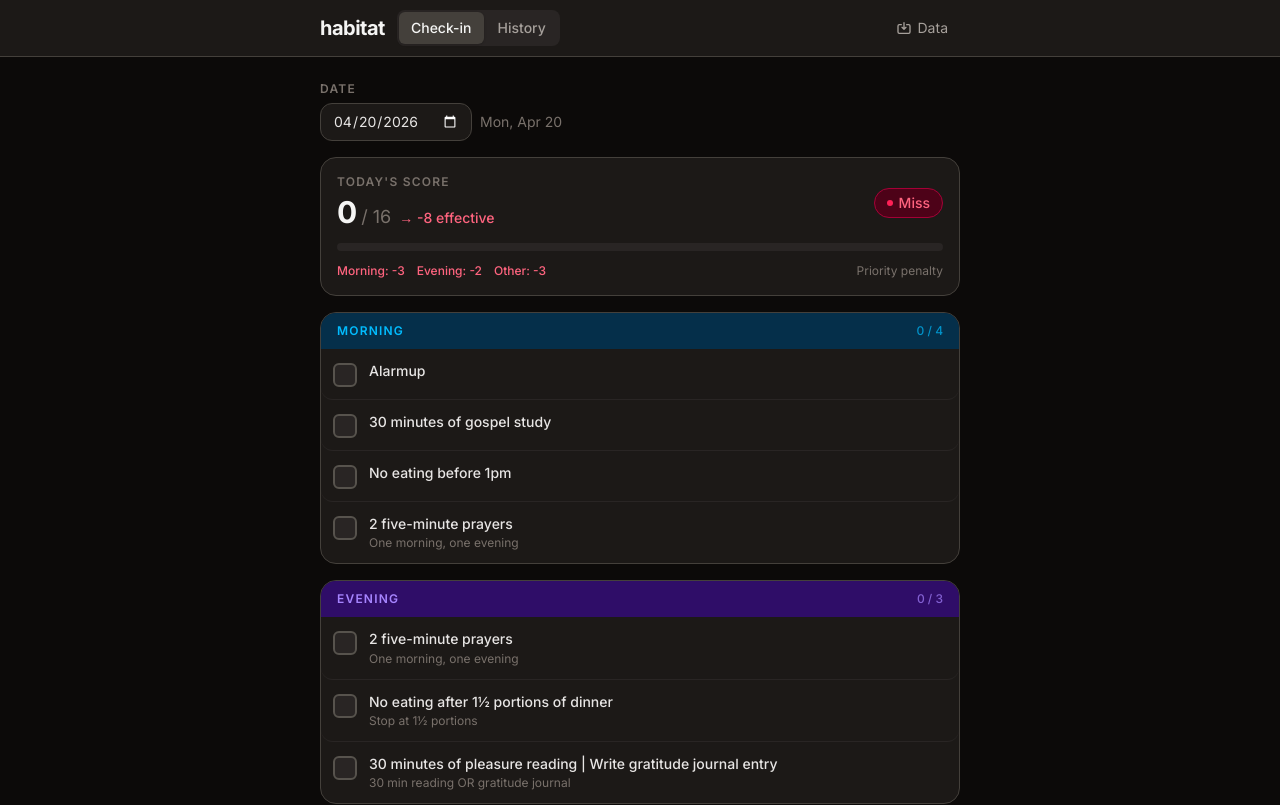
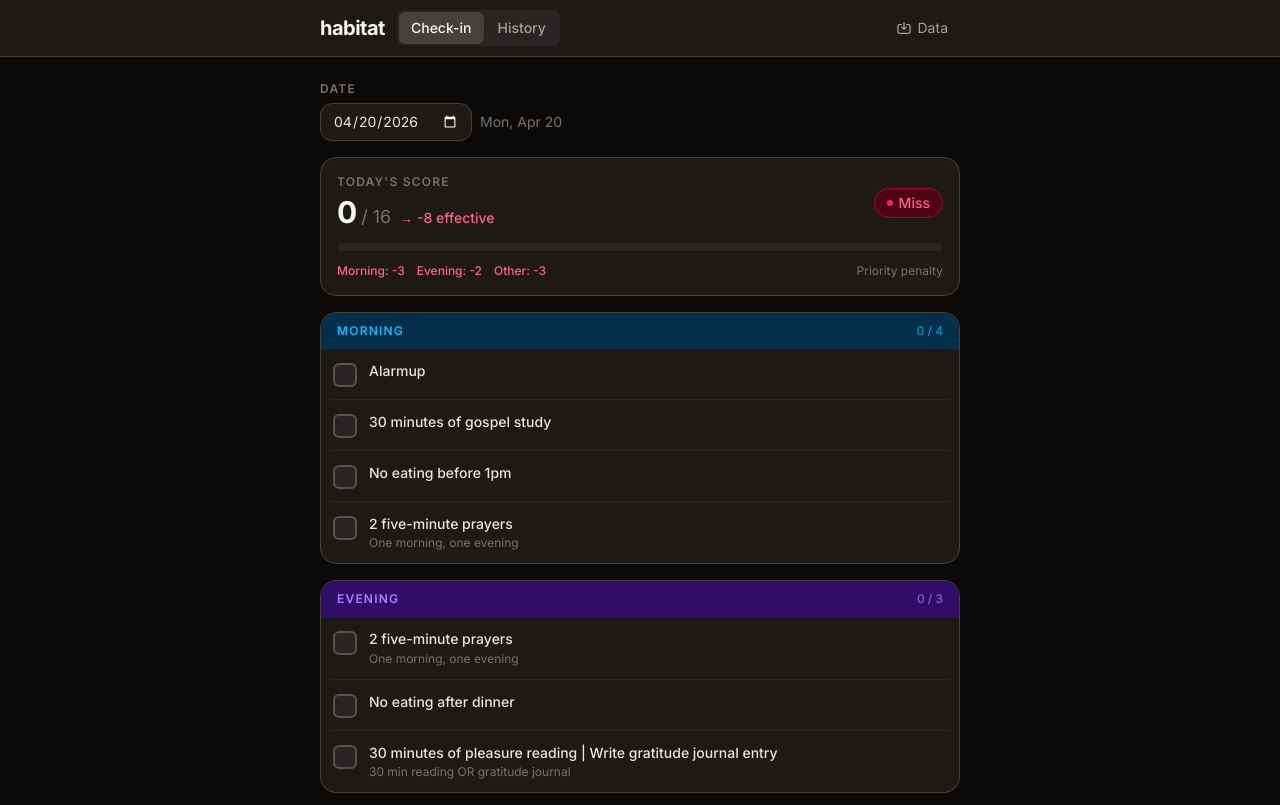
Before and after one commit to adallen93/habitat, a React (Vite) app: page / in a window 1280 px wide. Shown: the top 805 px of the page. Built offline with nearby package versions, Linux system fonts and the light colour scheme.

Commit message:
Updating 'dinner' habit labels

```diff
--- a/src/constants/habits.ts
+++ b/src/constants/habits.ts
@@ -29,9 +29,8 @@ export const HABITS: Habit[] = [
   },
   {
     id: 'noEatingAfterPortion',
-    label: 'No eating after 1½ portions of dinner',
-    shortLabel: 'Dinner portions',
-    sublabel: 'Stop at 1½ portions',
+    label: 'No eating after dinner',
+    shortLabel: 'No eating after dinner',
     categories: ['evening'],
   },
   {
```
